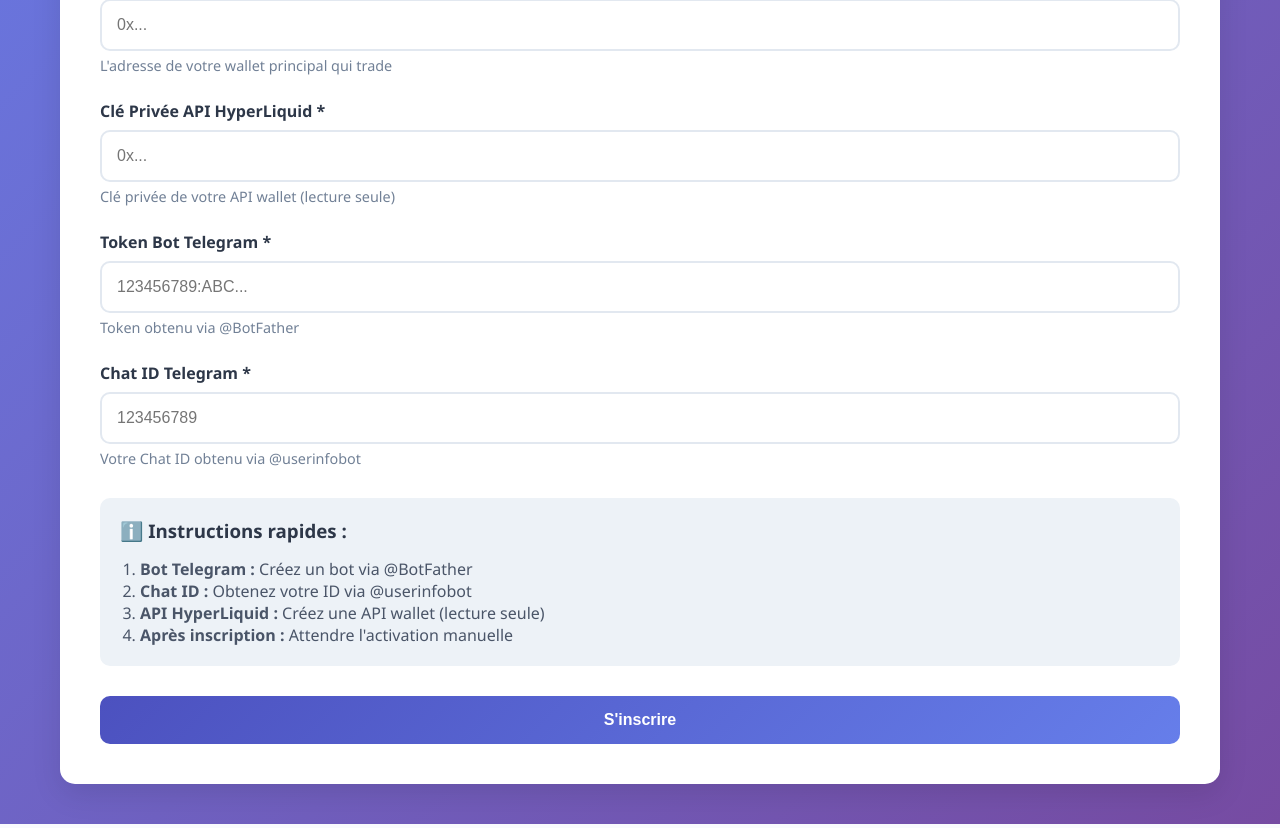
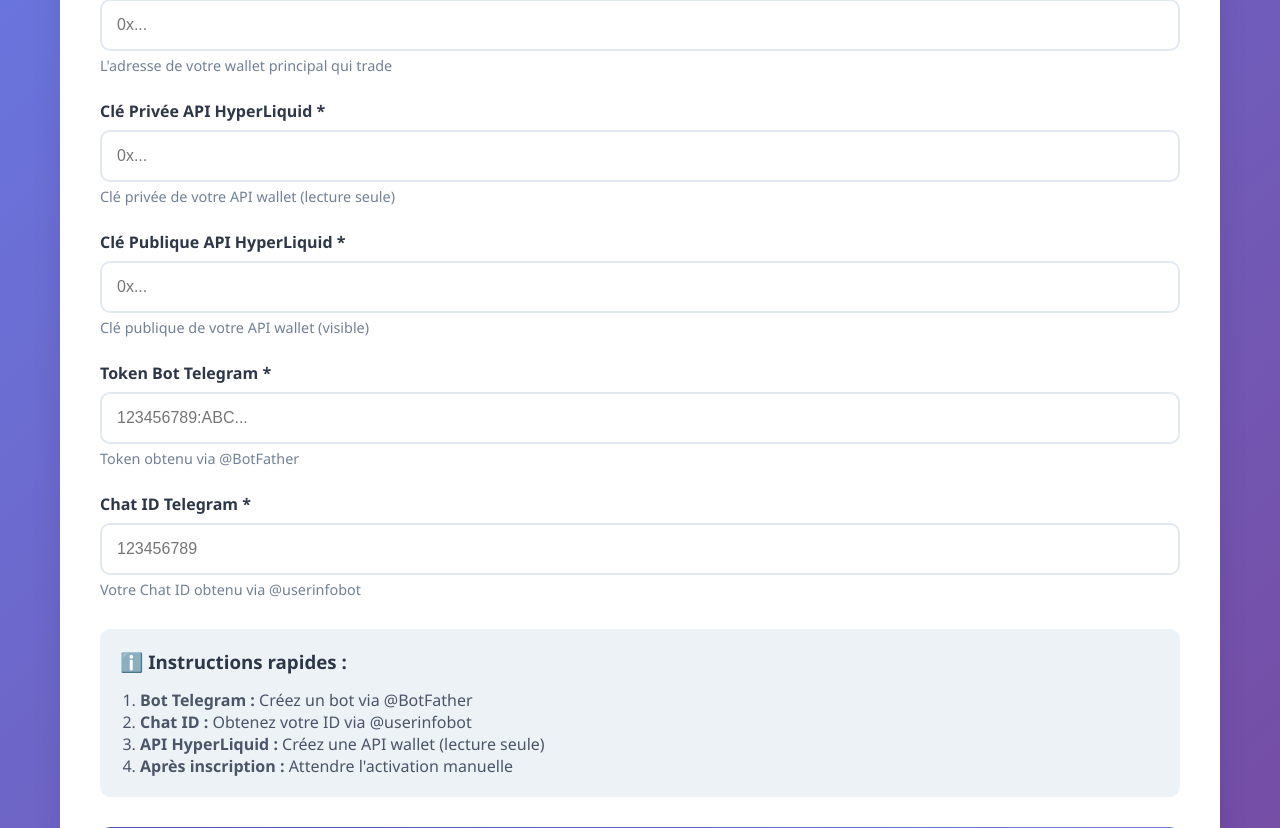
Before and after one commit to PcGaming121/hyperliquid-saas, a FastAPI app: page /register in a window 1280 px wide. Shown: the part 520-1348 px from the top of the page. Run offline with FastAPI, Linux system fonts and the light colour scheme.

Commit message:
Update register.html

```diff
--- a/templates/register.html
+++ b/templates/register.html
@@ -36,6 +36,12 @@
         </div>
 
         <div class="form-group">
+    <label for="api_public_key">Clé Publique API HyperLiquid *</label>
+    <input type="text" id="api_public_key" name="api_public_key" required placeholder="0x...">
+    <div class="help-text">Clé publique de votre API wallet (visible)</div>
+    </div>
+
+        <div class="form-group">
             <label for="telegram_token">Token Bot Telegram *</label>
             <input type="text" id="telegram_token" name="telegram_token" required placeholder="123456789:ABC...">
             <div class="help-text">Token obtenu via @BotFather</div>
```
